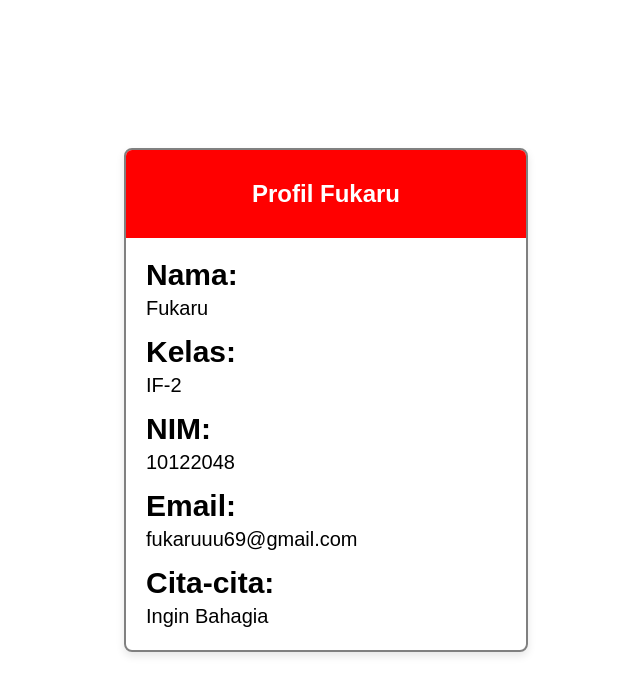
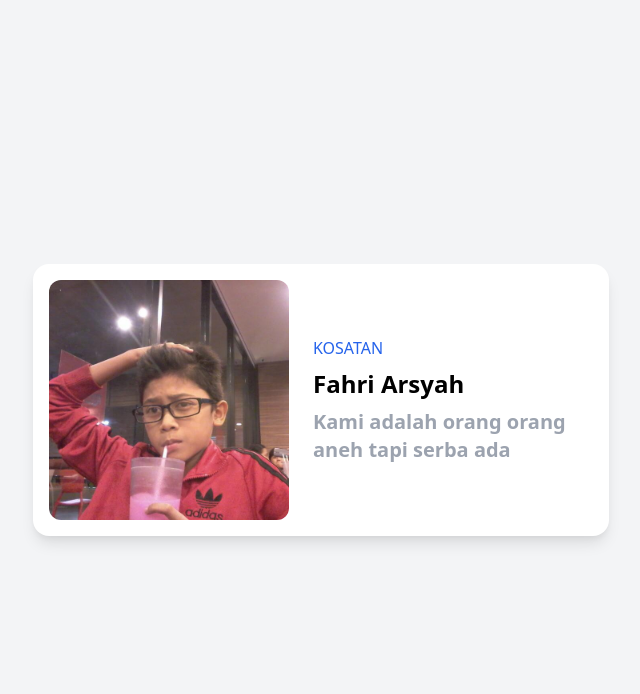
Before and after one commit to KOSATAN7/embrioclass, a plain HTML site: page views/Fahri/index.html in a window 1280 px wide. Shown: the whole page, without its empty margins (319-959 px from the left). Drawn offline with nearby package versions, Linux system fonts and the light colour scheme.

Commit message:
update:new card using tailwind

```diff
--- a/views/Fahri/index.html
+++ b/views/Fahri/index.html
@@ -4,83 +4,20 @@
     <meta charset="UTF-8">
     <meta name="viewport" content="width=device-width, initial-scale=1.0">
     <title>Fukaru</title>
-    <style>
-        body {
-            font-family: 'Arial', sans-serif;
-            display: flex;
-            align-items: center;
-            justify-content: center;
-            height: 100vh;
-            margin: 0;
-        }
-
-        .card {
-            border: 2px solid gray;
-            border-radius: 8px;
-            overflow: hidden;
-            width: 400px;
-            height: 500px;
-            box-shadow: 0 4px 8px rgba(0, 0, 0, 0.1);
-            margin-left: 10px;
-        }
-
-        .card-header {
-            background-color: red;
-            color: white;
-            text-align: center;
-            padding: 10px;
-        }
-
-        .card-body {
-            padding: 20px;
-        }
-
-        .profile-info {
-            margin-bottom: 15px;
-        }
-
-        label {
-            display: block;
-            font-size: 30px;
-            font-weight: bold;
-            margin-bottom: 5px;
-        }
-
-        p {
-            margin: 0;
-            font-size: 20px;
-        }
-    </style>
+    <link href="https://cdn.jsdelivr.net/npm/tailwindcss@2.2.19/dist/tailwind.min.css" rel="stylesheet">
 </head>
-<body>
-
-<div class="card">
-    <div class="card-header">
-        <h2>Profil Fukaru</h2>
-    </div>
-    <div class="card-body">
-        <div class="profile-info">
-            <label>Nama:</label>
-            <p>Fukaru</p>
-        </div>
-        <div class="profile-info">
-            <label>Kelas:</label>
-            <p>IF-2</p>
-        </div>
-        <div class="profile-info">
-            <label>NIM:</label>
-            <p>10122048</p>
-        </div>
-        <div class="profile-info">
-            <label>Email:</label>
-            <p>fukaruuu69@gmail.com</p>
-        </div>
-        <div class="profile-info">
-            <label>Cita-cita:</label>
-            <p>Ingin Bahagia</p>
+<body class="bg-gray-100">
+    <div class="min-h-screen flex items-center justify-center">
+        <div class="py-4 px-4 max-w-xl w-full mx-auto bg-white rounded-2xl shadow-lg space-y-2 sm:py-4 sm:flex sm:items-center sm:space-y-0 sm:space-x-6">
+            <img class="block mx-auto h-60 sm:mx-0 sm:shrink-0 rounded-xl" src="/src/images/Fahri/11143406_721927547941280_2478909230343888945_n.jpg" alt="fukaru"/>
+            <div class="text-center space-y-2 sm:text-left">
+                <div class="space-y-2">
+                    <p class="text-blue-600	font-medium">KOSATAN</p>
+                    <p class="text-2xl text-black font-semibold">Fahri Arsyah</p>
+                    <p class="text-xl text-gray-400 text-black font-semibold">Kami adalah orang orang aneh tapi serba ada</p>
+                </div>
+            </div>
         </div>
     </div>
-</div>
-
 </body>
 </html>
```
Also changed, not shown: src/images/Fahri/11143406_721927547941280_2478909230343888945_n.jpg (added).
